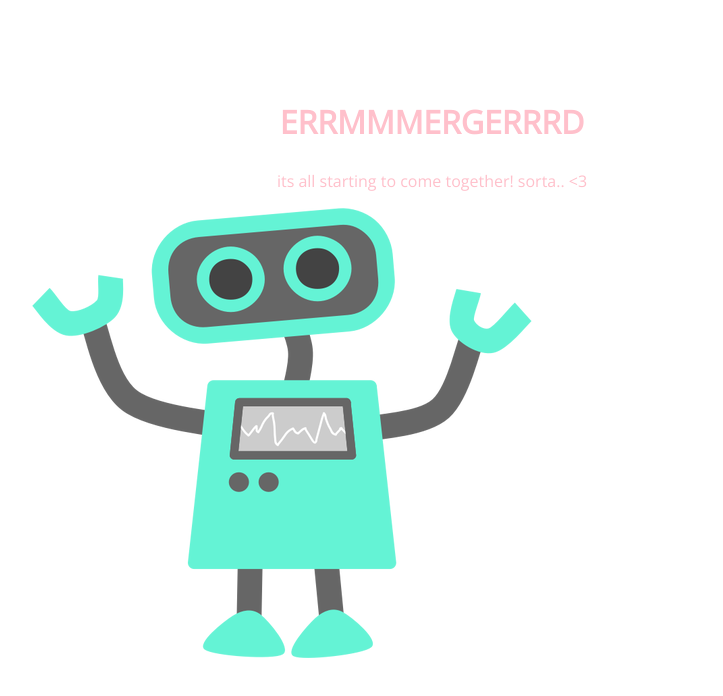
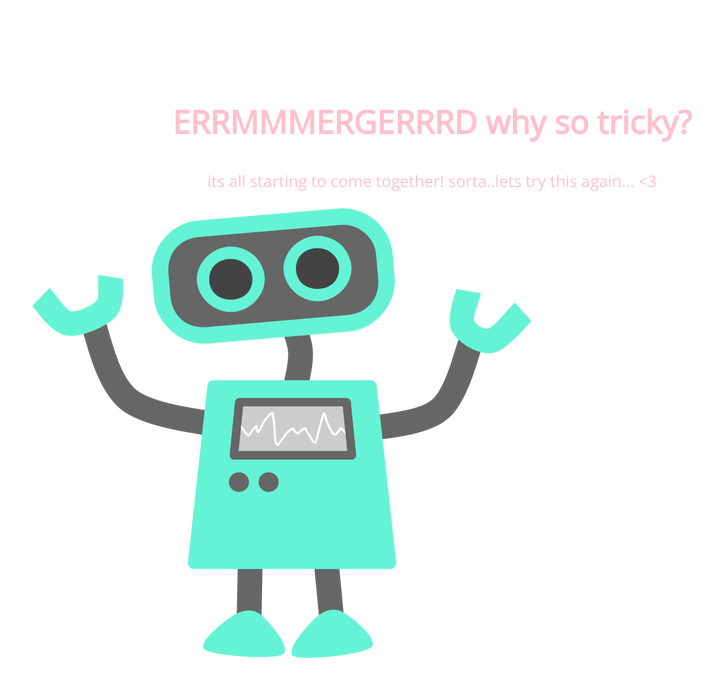
Before and after one commit to Avyess/105-project, a plain HTML site: page index.html in a window 1280 px wide. Shown: the whole page, without its empty margins (208-931 px from the left). Drawn offline with nearby package versions, Linux system fonts and the light colour scheme.

Commit message:
try again with next ricky changes

```diff
--- a/index.html
+++ b/index.html
@@ -8,8 +8,8 @@
 </head>
 <body>
 	<section>
-		<h1>ERRMMMERGERRRD</h1>
-		<p>its all starting to come together! sorta.. <3</p>
+		<h1>ERRMMMERGERRRD why so tricky?</h1>
+		<p>its all starting to come together! sorta..lets try this again... <3</p>
 		<img src="img/happy-blue-robot.png">
 	</section>
 </body>
```
